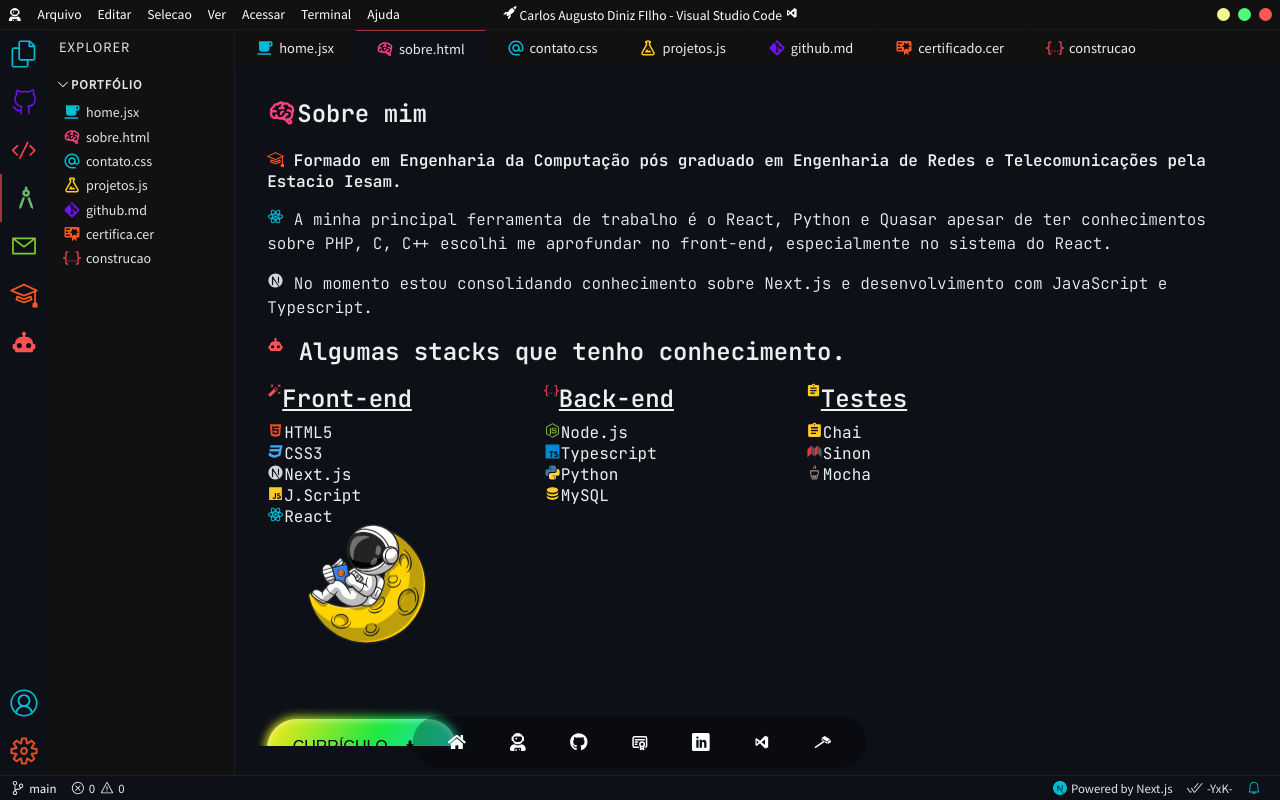
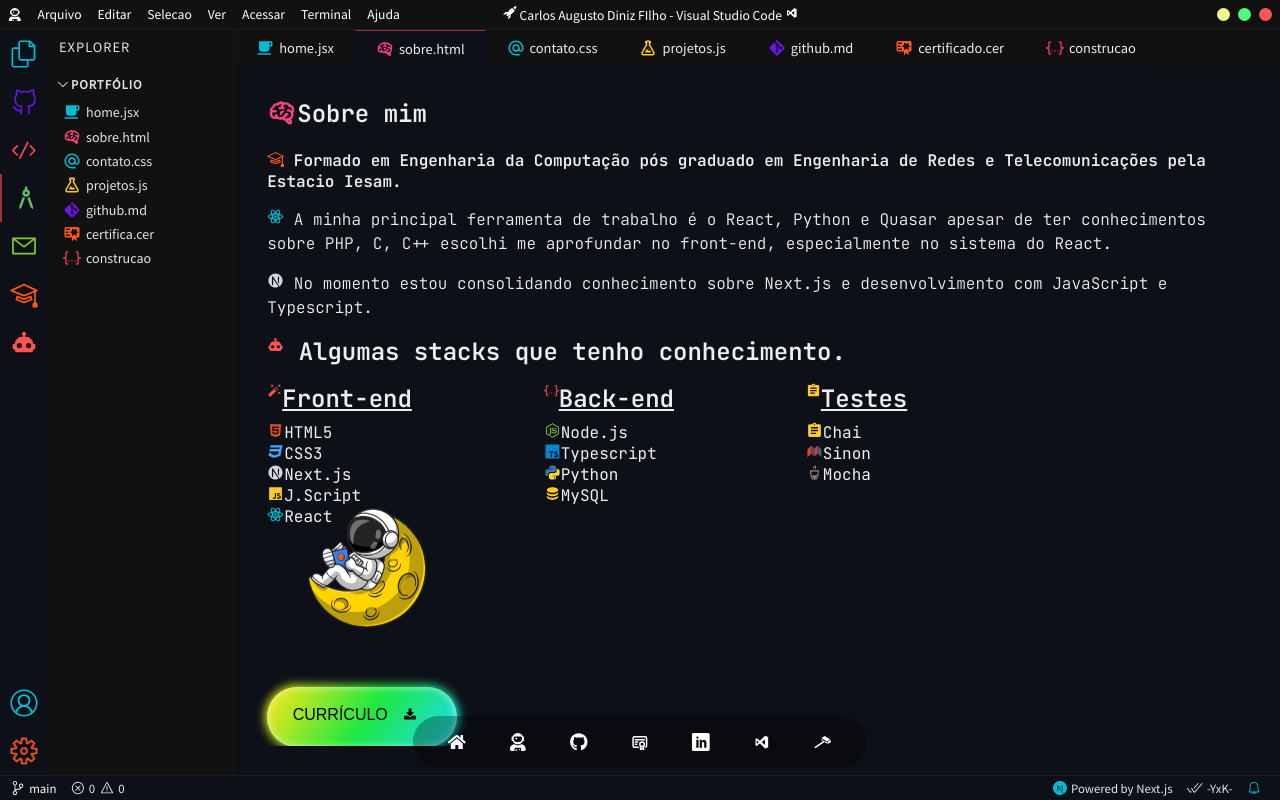
Before and after one commit to ysneshy/portfolio-carlos-filho, a Next.js app: page /about in a window 1280 px wide. Built offline with nearby package versions, Linux system fonts and the light colour scheme.

Commit message:
upgrade43 :zap:

```diff
--- a/styles/About.module.css
+++ b/styles/About.module.css
@@ -18,7 +18,7 @@
 }
 
 .illustration {
-  height: 20vh;
+  height: 16vh;
   display: flex;
   gap: 2rem;
   width: 300px;
```
